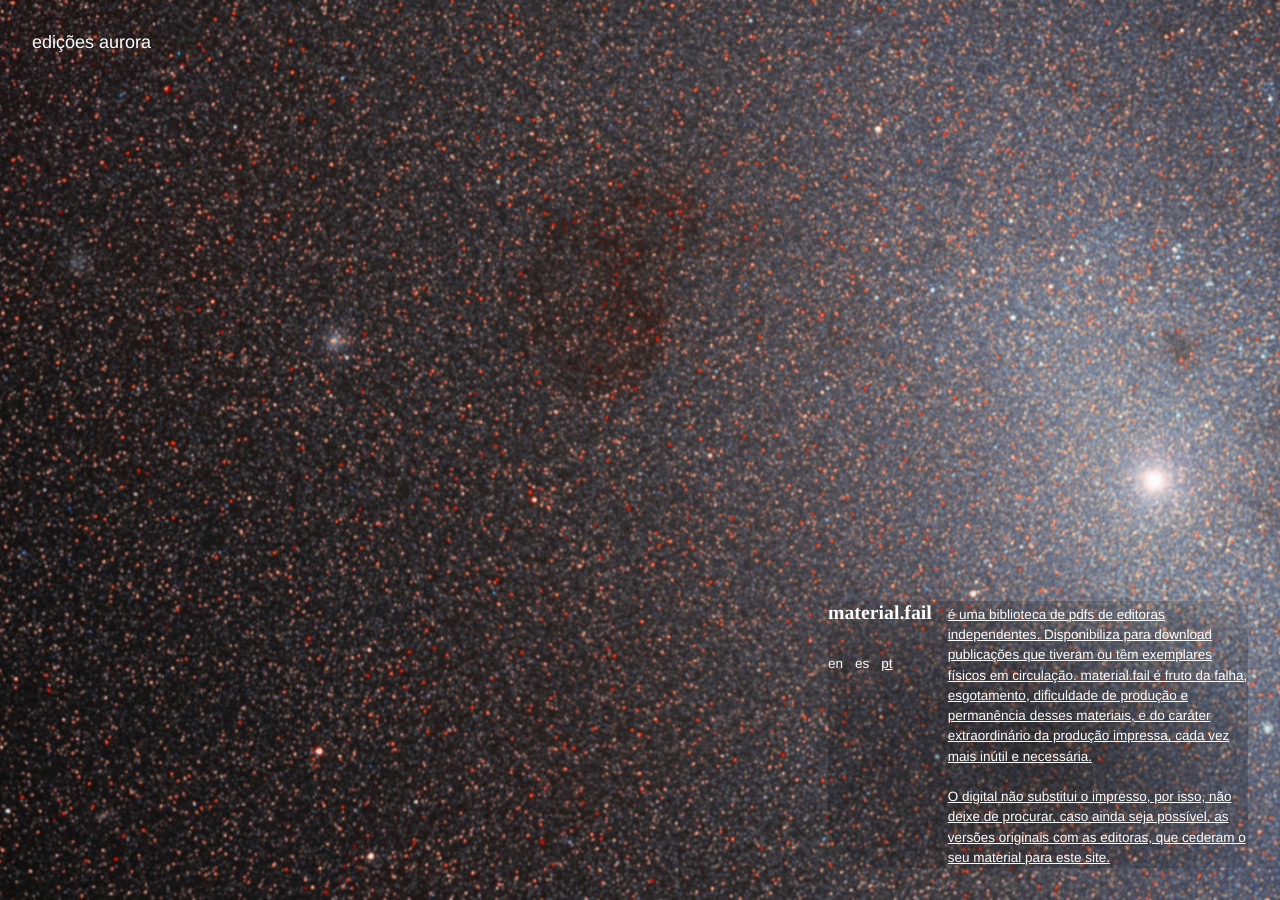
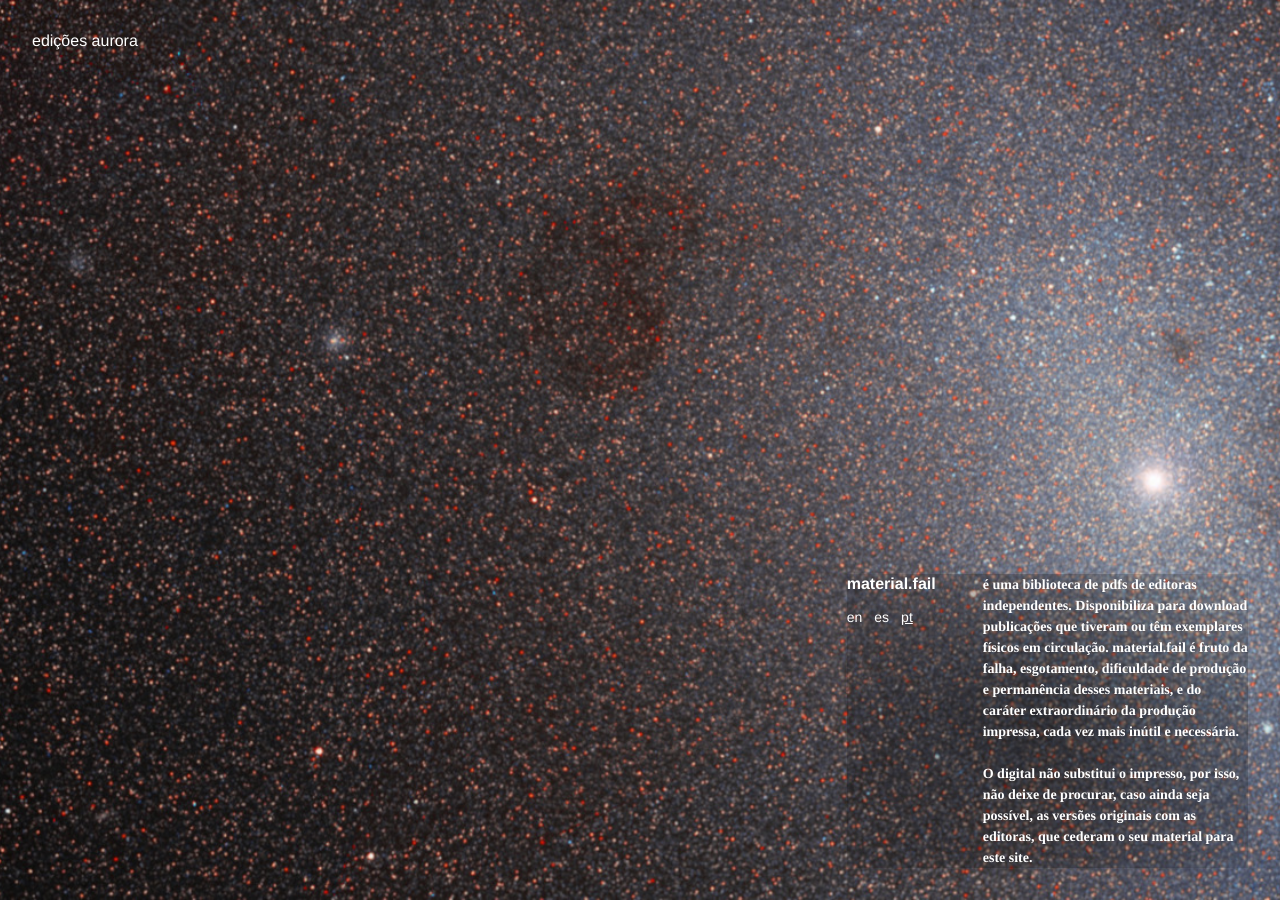
Before and after one commit to material-fail/material.fail, a Jekyll site: the page built from _pages/index.md, in a window 1280 px wide. Built offline with Jekyll 4.4.1, drawn with Linux system fonts in a browser that asks for light colours; nearby versions of some CDN libraries.

Commit message:
fix font sizes

```diff
--- a/_layouts/home.html
+++ b/_layouts/home.html
@@ -41,6 +41,7 @@
               <div id="info-en" class="info-content">{{ page.about-en }}</div>
               <div id="info-es" class="info-content">{{ page.about-es }}</div>
               <div id="info-pt" class="info-content">{{ page.about-pt }}</div>
+
               {% if page.site %}
                 <a class="publisher-link" href={{ page.site }} target="_blank">{{ page.site }}</a>
               {% endif %}
--- a/_sass/constants.scss
+++ b/_sass/constants.scss
@@ -1,11 +1,9 @@
 $FONT-SANS: 'liberation-sans', 'Arial', sans-serif;
 $FONT-SERIF: 'liberation-serif', 'Times';
 
-$TITLE-SIZE: 1.1rem;
-$TEXT-SIZE: 1rem;
-$SUBTEXT-SIZE: 0.75rem;
-
-$SUBTEXT-SIZE-MOBILE: 0.9rem;
+$LIST-TEXT-SIZE: 16px;
+$INFO-TITLE-SIZE: 16px;
+$INFO-TEXT-SIZE: 14px;
 
 $BACKGROUND-COLOR: #000;
 $TEXT-COLOR: #fff;
--- a/css/main.scss
+++ b/css/main.scss
@@ -8,8 +8,6 @@ layout: none
 html {
   -webkit-font-smoothing: antialiased;
   -moz-osx-font-smoothing: grayscale;
-
-  font-size: 18px;
 }
 
 body {
@@ -18,7 +16,7 @@ body {
   width: 100%;
   background-color: $BACKGROUND-COLOR;
 
-  font: normal $TEXT-SIZE $FONT-SANS;
+  font: normal $INFO-TEXT-SIZE $FONT-SANS;
   color: $TEXT-COLOR;
 }
 
@@ -35,12 +33,12 @@ s {
 }
 
 a {
-  font: normal $TEXT-SIZE $FONT-SANS;
-  color: $LINK-COLOR;
   cursor: pointer;
   text-decoration: none;
   transition: color $TRANSITION-PERIOD linear;
   font-size: inherit;
+
+  color: $LINK-COLOR;
 
   &:visited {
     color: $LINK-COLOR-VISITED;
@@ -106,7 +104,7 @@ a {
     @include media-query(DESKTOP) {
       width: 33%;
       height: 100%;
-      min-width: 420px;
+      min-width: 400px;
     }
   }
 }
@@ -119,7 +117,7 @@ a {
     }
 
     .list-item {
-      display: block;
+      font-size: $LIST-TEXT-SIZE;
       & + .list-item {
         margin-top: 10px;
       }
@@ -131,11 +129,11 @@ a {
       right: 0;
 
       cursor: pointer;
-      font: normal $SUBTEXT-SIZE-MOBILE $FONT-SERIF;
+      font-size: $INFO-TITLE-SIZE;
       text-decoration: none;
 
       @include media-query(DESKTOP) {
-        font-size: $TEXT-SIZE;
+        font-size: $INFO-TITLE-SIZE;
       }
     }
   }
@@ -159,12 +157,14 @@ a {
       flex-direction: row;
       align-items: baseline;
       margin-bottom: 12px;
-      font: bold $TITLE-SIZE $FONT-SERIF;
+      font-weight: bold;
+      font-size: $INFO-TITLE-SIZE;
 
       @include media-query(DESKTOP) {
         display: block;
         margin-bottom: 0;
         width: auto;
+        min-width: 120px;
       }
 
       .info-title-languages {
@@ -172,12 +172,12 @@ a {
         padding: 0 32px;
         display: flex;
         flex-direction: row;
-        font: normal $SUBTEXT-SIZE-MOBILE $FONT-SANS;
-        text-decoration: none;
+        font-size: $INFO-TEXT-SIZE;
+        font-weight: normal;
 
         @include media-query(DESKTOP) {
-          font-size: $SUBTEXT-SIZE;
-          padding: 32px 0;
+          font-size: $INFO-TEXT-SIZE;
+          padding: 16px 0;
           width: 100%;
         }
 
@@ -198,12 +198,13 @@ a {
       width: 100%;
       padding-left: 16px;
       box-sizing: border-box;
-      text-decoration: underline;
-      font: normal $TEXT-SIZE $FONT-SANS;
+      font-family: $FONT-SERIF;
+      font-size: $INFO-TEXT-SIZE;
+      font-weight: bold;
       line-height: 1.5;
 
       @include media-query(DESKTOP) {
-        font-size: $SUBTEXT-SIZE;
+        font-size: $INFO-TEXT-SIZE;
       }
 
       .info-content {
@@ -213,6 +214,9 @@ a {
       .publisher-link {
         display: block;
         margin-top: 22px;
+        text-align: right;
+        font-family: $FONT-SANS;
+        font-weight: normal;
       }
     }
   }
```
